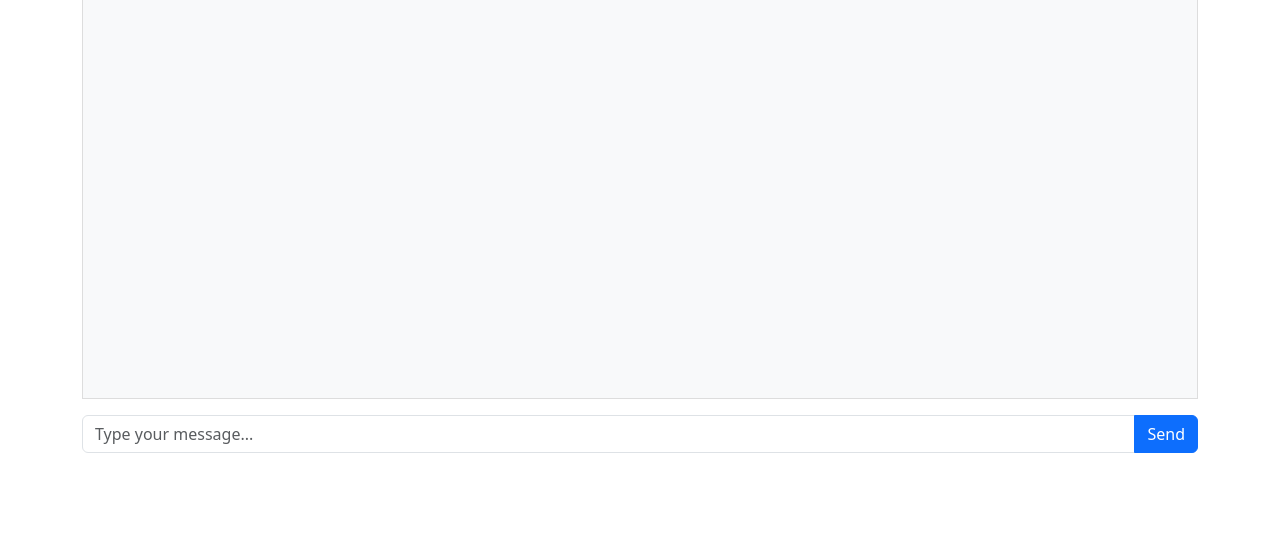
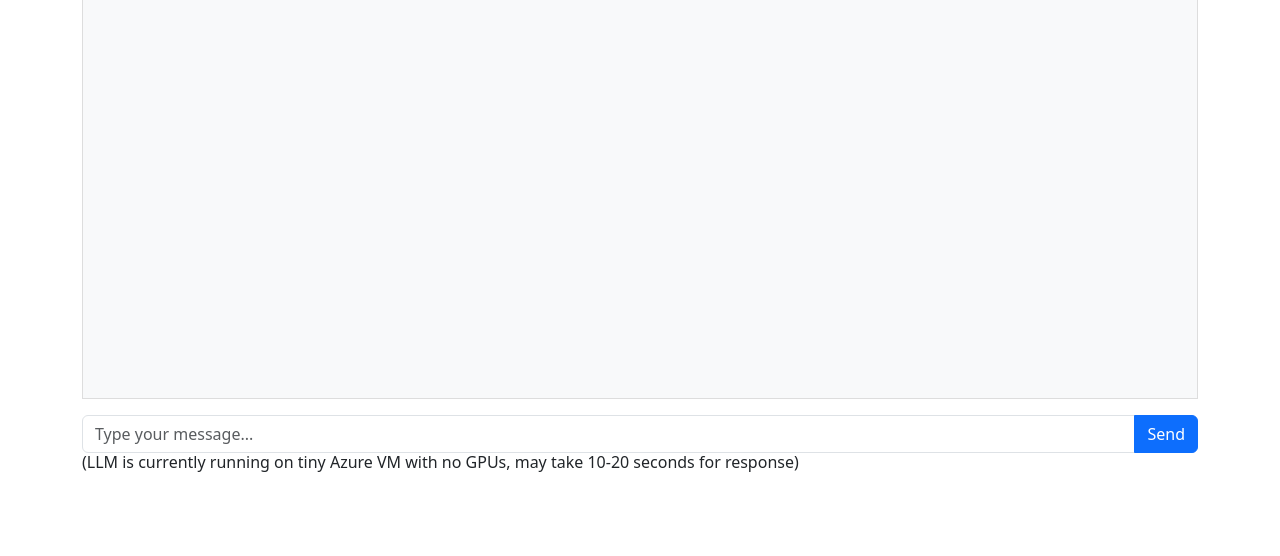
Before and after one commit to trevorputbrese/handbook-gen-ai-app, a Flask app: page /chatbot in a window 1280 px wide. Shown: the part 169-725 px from the top of the page. Run offline with Flask 3, Linux system fonts and the light colour scheme; parts of the project's set-up code (start-up, migrations or seed data) failed here and were passed over; some libraries are stand-ins or nearby versions.

Commit message:
added comment about timeouts on chatbot page

```diff
--- a/trvcloud-corp/templates/chatbot.html
+++ b/trvcloud-corp/templates/chatbot.html
@@ -58,6 +58,8 @@
         <button class="btn btn-primary" type="submit">Send</button>
       </div>
     </form>
+    <h6> (LLM is currently running on tiny Azure VM with no GPUs, may take 10-20 seconds for response)</h6>
+
   </div>
 
   <!-- JavaScript -->
```
